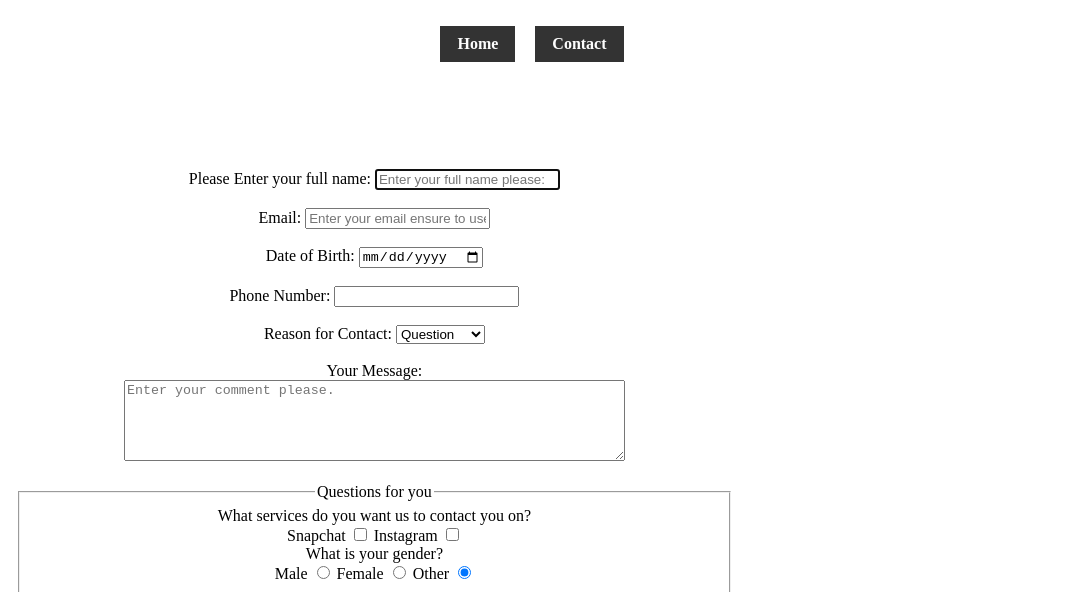
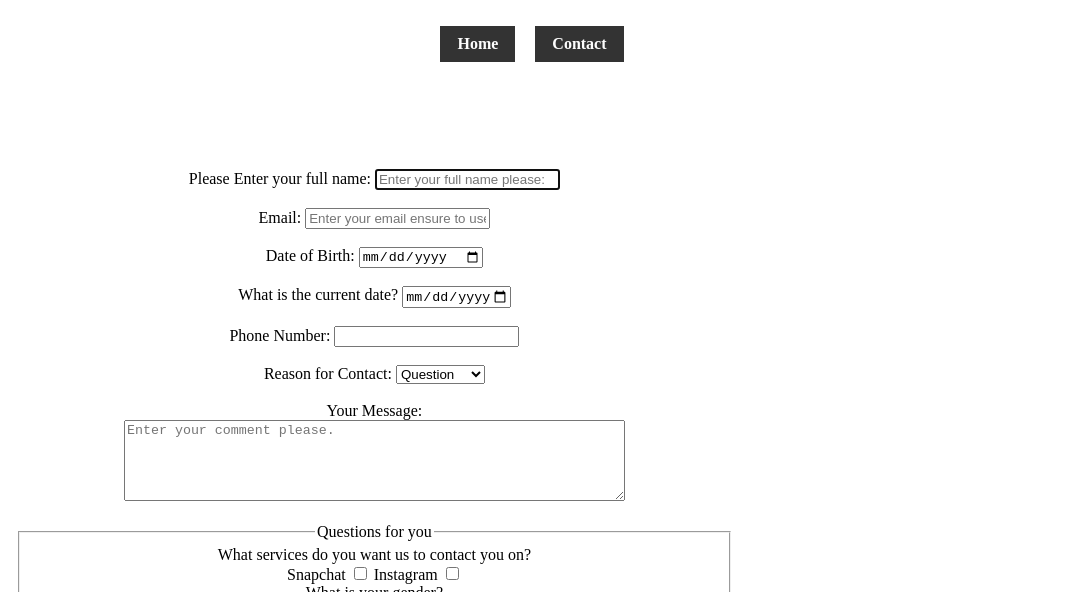
Before and after one commit to LoganStudent/PROG1247-website, a plain HTML site: page assignment2-logan/contact.html in a window 1280 px wide. Shown: the part 187-779 px from the top of the page, without its empty margins (0-1067 px from the left). Drawn offline with Linux system fonts and the light colour scheme.

Commit message:
Finalized 2.9
Finalized version 2.9

```diff
--- a/assignment2-logan/contact.html
+++ b/assignment2-logan/contact.html
@@ -82,6 +82,8 @@
             <label for="dob">Date of Birth:</label>
             <input type="date" id="dob" name="dob"><br><br>
 
+            <label for="date">What is the current date?</label>
+            <input type="date" id="dob" name="dob" id="dob" min="2023-09-11" max="2024-03-13"><br><br>
             <label for="num">Phone Number:</label>
             <input type="tel" id="num" name="num"><br><br>
             <label for="reason">Reason for Contact:</label>
```
Also changed, not shown: 1 other file.
